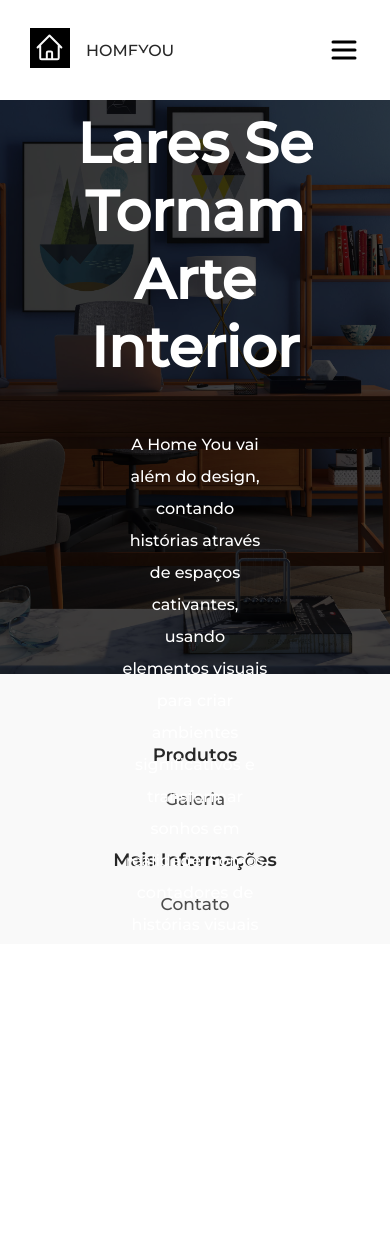
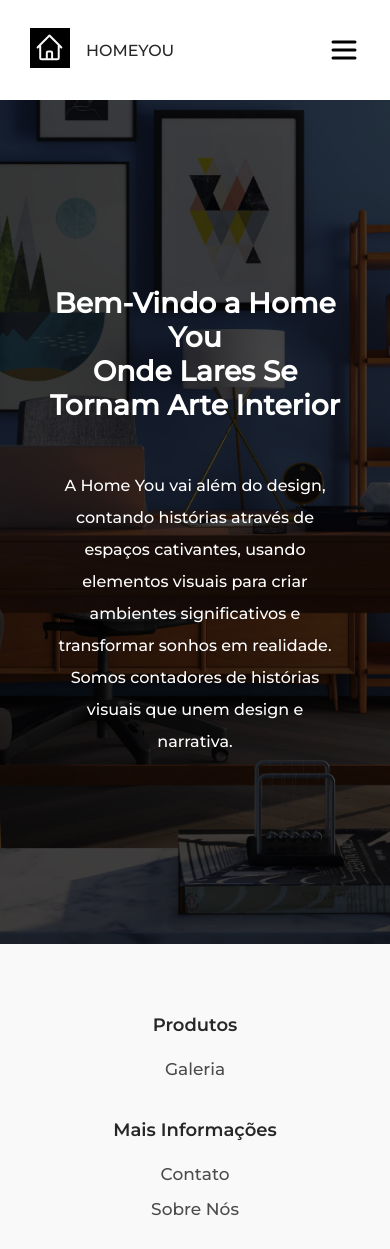
Before and after one commit to LipeMachado/HomeYou-Project, a React (Vite) app: page /sobrenos in a window 390 px wide. Before the commit the page ends 1005 px from the top, so only its background shows below. Built offline with nearby package versions, Linux system fonts and the light colour scheme.

Commit message:
Add responsive and links

```diff
--- a/src/Pages/AboutUsPage/style.tsx
+++ b/src/Pages/AboutUsPage/style.tsx
@@ -3,11 +3,15 @@
 import AboutUsBanner from '../../Assets/Images/AboutUs.jpg'
 
 export const AboutUsContainerSectionDiv = styled.div`
-    height: 68vh;
+    height: 63vh;
     background-image: url(${AboutUsBanner});
     background-repeat: no-repeat;
     background-size: cover;
     background-position: center;
+
+    @media only screen and (max-width: 778px){
+        height: 100vh;
+    }
 `;
 
 export const AboutUsFilterDiv = styled.div`
@@ -29,10 +33,26 @@
 
 export const AboutUsTitleDiv = styled.div`
     font-size: 3rem;
+
+    @media only screen and (max-width: 1105px){
+        font-size: 2rem;
+    }
+
+    @media only screen and (max-width: 568px){
+        font-size: 1.5rem;
+    }
 `;
 
 export const AboutUsParagraphDiv = styled.div`
     max-width: 50%;
     line-height: 2rem;
     font-size: 1rem;
+
+    @media only screen and (max-width: 778px){
+        max-width: 80%;
+    }
+
+    @media only screen and (max-width: 568px){
+        max-width: 100%;
+    }
 `;
--- a/src/SectionsGlobals/FooterSection/index.tsx
+++ b/src/SectionsGlobals/FooterSection/index.tsx
@@ -19,6 +19,10 @@
             "itemInfos": "Contato",
             "itemLink": "/contato",
         },
+        {
+            "itemInfos": "Sobre Nós",
+            "itemLink": "/sobrenos"
+        }
     ]
 
     return (
--- a/src/SectionsGlobals/NavBarSection/index.tsx
+++ b/src/SectionsGlobals/NavBarSection/index.tsx
@@ -46,13 +46,10 @@
                         </Link>
                         <NavBarLinksSVGContainer>
                             <Link to="/" data-aos="zoom-in">
-                                <li><User size={20} weight="bold" /></li>
+                                <li><MagnifyingGlass size={20} weight="bold" /></li>
                             </Link>
                             <Link to="/" data-aos="zoom-in">
-                                <li><Heart size={20} weight="bold" /></li>
-                            </Link>
-                            <Link to="/" data-aos="zoom-in">
-                                <li><MagnifyingGlass size={20} weight="bold" /></li>
+                                <li><User size={20} weight="bold" /></li>
                             </Link>
                         </NavBarLinksSVGContainer>
                     </ul>
```
